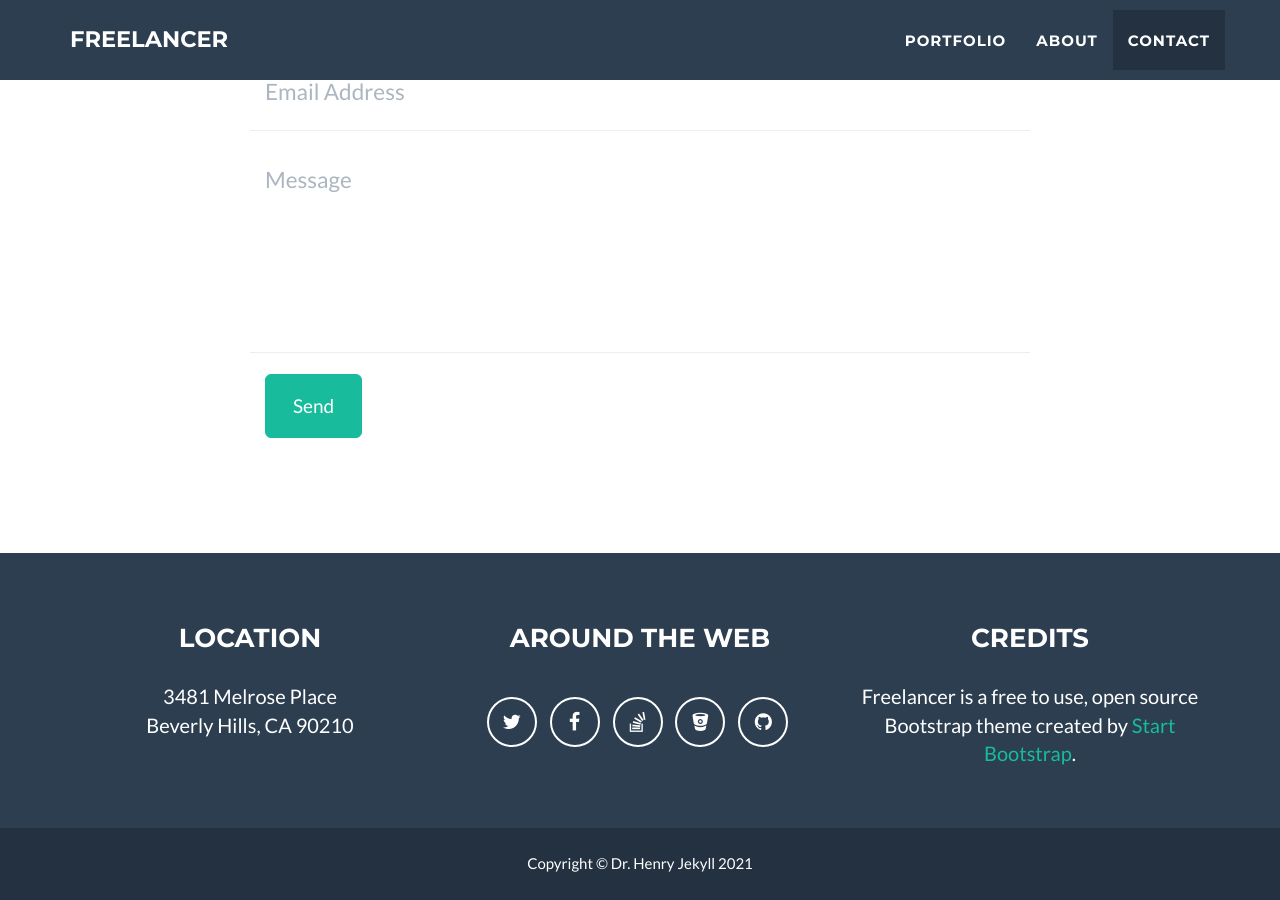
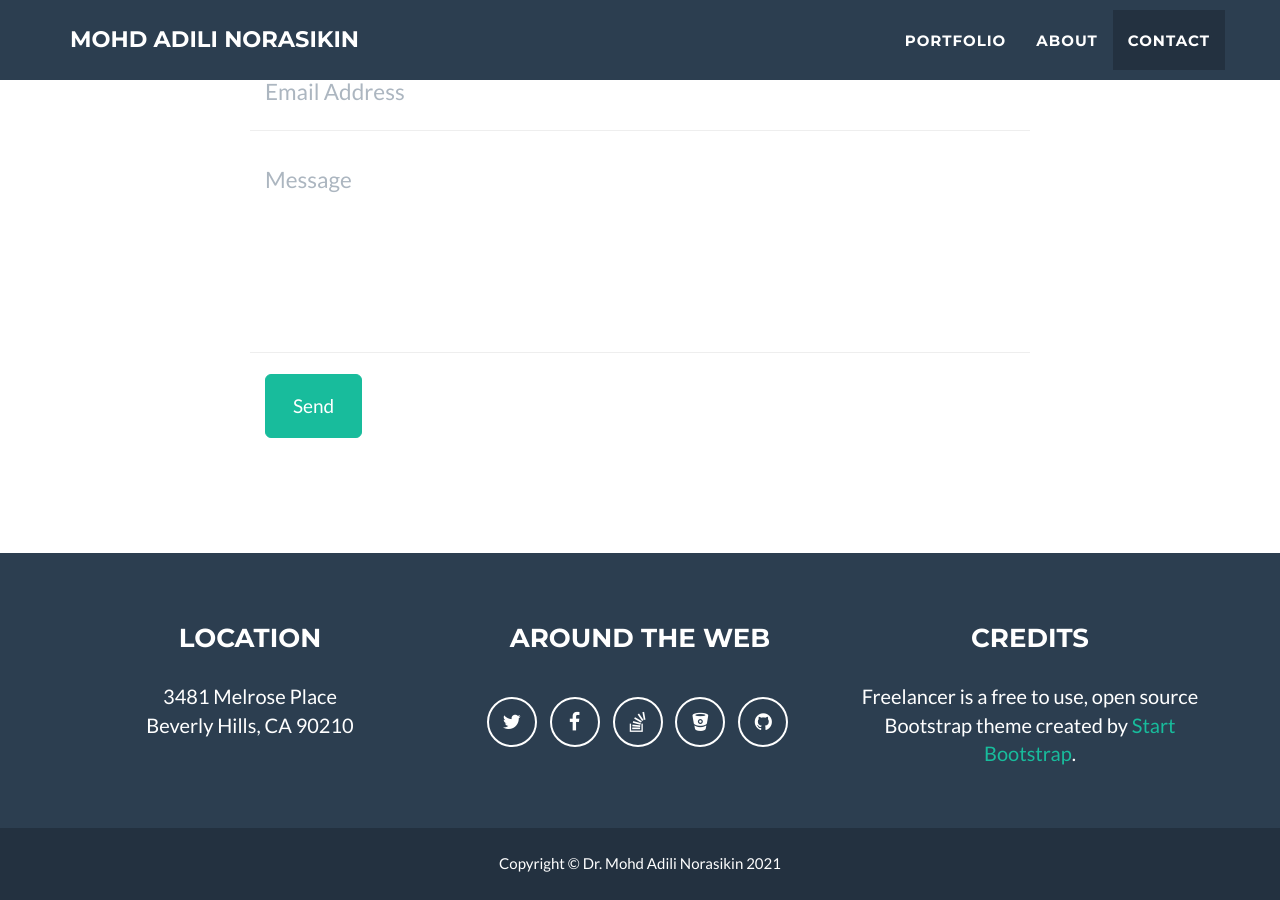
Before and after one commit to mnorasikin/mnorasikin.github.io, a Jekyll site: the page built from _posts/2014-07-18-project-1.markdown, in a window 1280 px wide and 900 px high, scrolled down 2492 px. Built offline with Jekyll 4.4.1, drawn with Linux system fonts in a browser that asks for light colours; some of the changed text lies outside the part shown.

Commit message:
Update _config.yml

```diff
--- a/_config.yml
+++ b/_config.yml
@@ -1,5 +1,5 @@
 # Site settings
-title: Freelancer
+title: Mohd Adili Norasikin
 email: your-email@domain.com
 url: https://github.com/jeromelachaud/freelancer-theme
 description: "Write an awesome description for your new site here. You can edit this line in _config.yml. It will appear in your document head meta (for Google search results) and in your feed.xml site description."
@@ -32,7 +32,7 @@ color:
 
 # Footer settings
 footer:
-  copyright: Dr. Henry Jekyll
+  copyright: Dr. Mohd Adili Norasikin
   location: Location
   social: Around the Web
   credits: Credits
```
